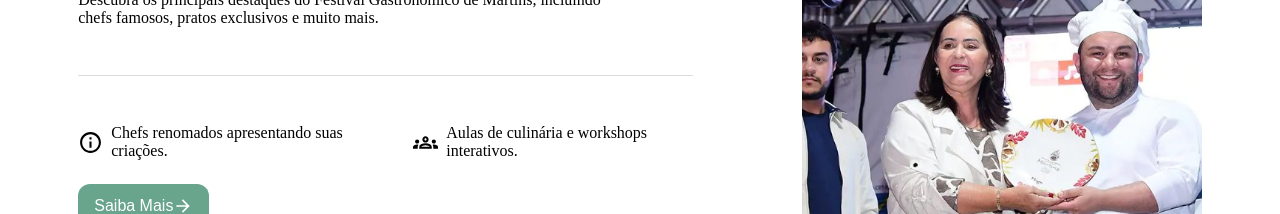
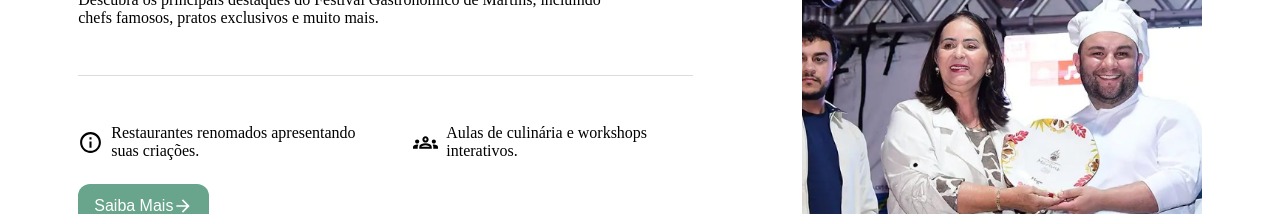
Before and after one commit to LuanCLF/FestivalGastronomico, an Angular app: page / in a window 1280 px wide. Shown: the part 780-994 px from the top of the page. Built offline with nearby package versions, Linux system fonts and the light colour scheme.

Commit message:
fix: troquei chefs por restaurantes no sobre da pagina inicial

```diff
--- a/src/app/components/home/about/about.component.ts
+++ b/src/app/components/home/about/about.component.ts
@@ -19,7 +19,7 @@ import { ChangeDetectionStrategy, Component } from '@angular/core';
         <ul>
           <li>
             <img src="/assets/icons/info.svg" alt="ícone de informação" />
-            <span>Chefs renomados apresentando suas criações.</span>
+            <span>Restaurantes renomados apresentando suas criações.</span>
           </li>
 
           <li>
```
